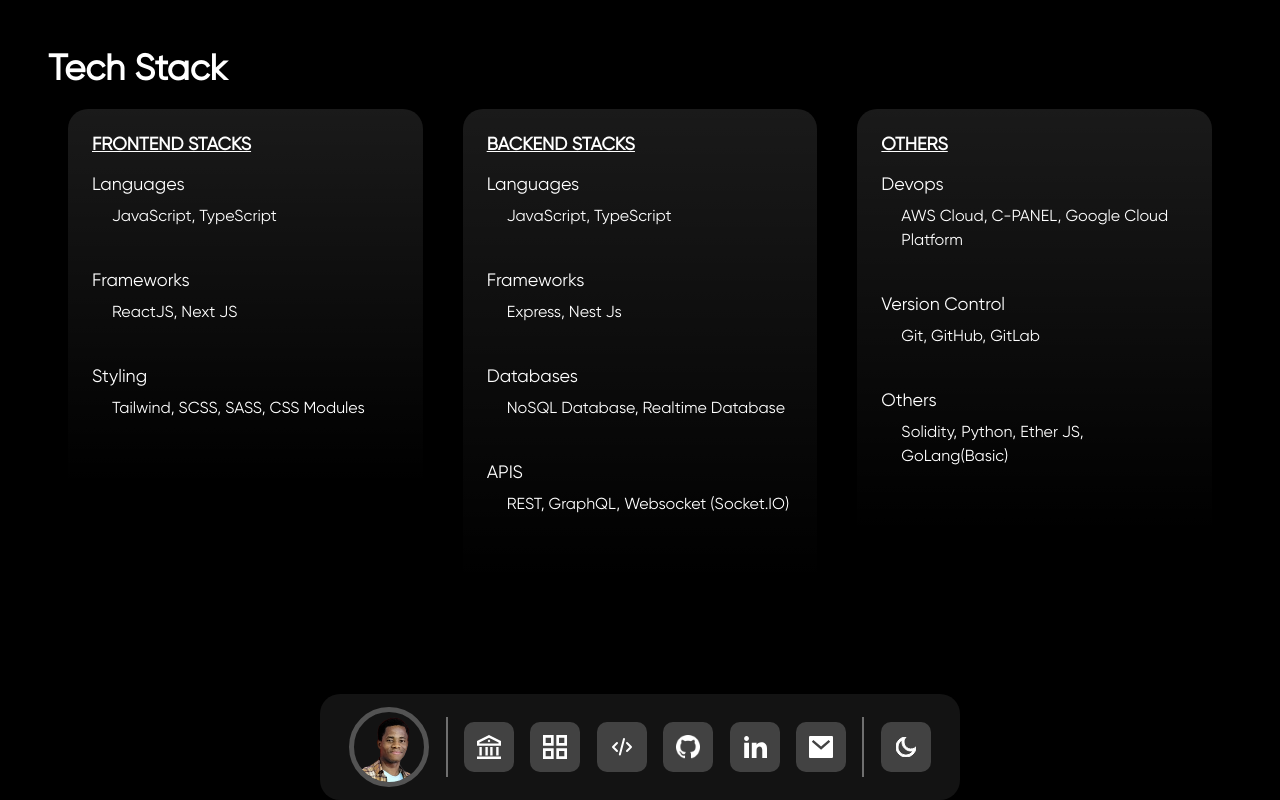
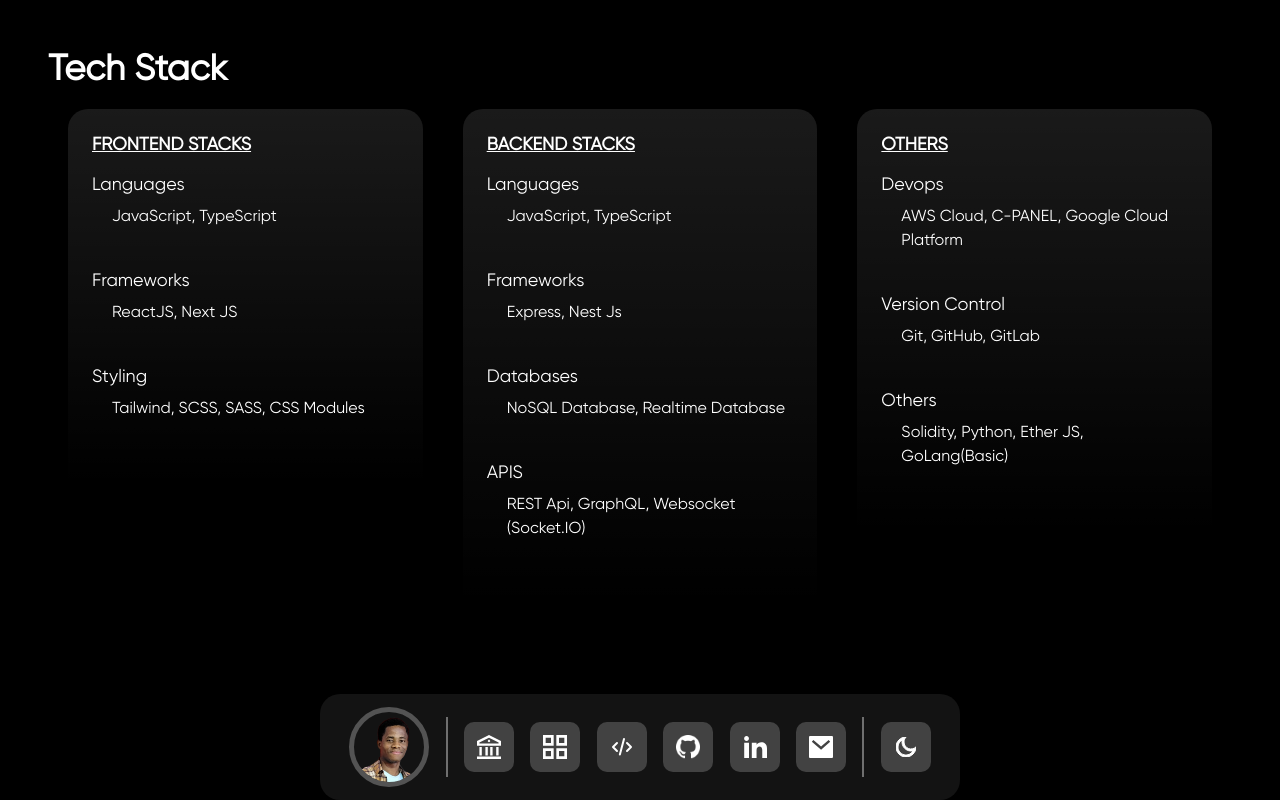
Before and after one commit to Vicopem01/my-portfolio, a Next.js app: page /stacks in a window 1280 px wide. Built offline with nearby package versions, Linux system fonts and the light colour scheme.

Commit message:
Fix: Typo correction

```diff
--- a/app/stacks/page.tsx
+++ b/app/stacks/page.tsx
@@ -34,7 +34,7 @@
         },
         {
           header: "APIS",
-          language: "REST, GraphQL, Websocket (Socket.IO)",
+          language: "REST Api, GraphQL, Websocket (Socket.IO)",
         },
       ],
     },
```
